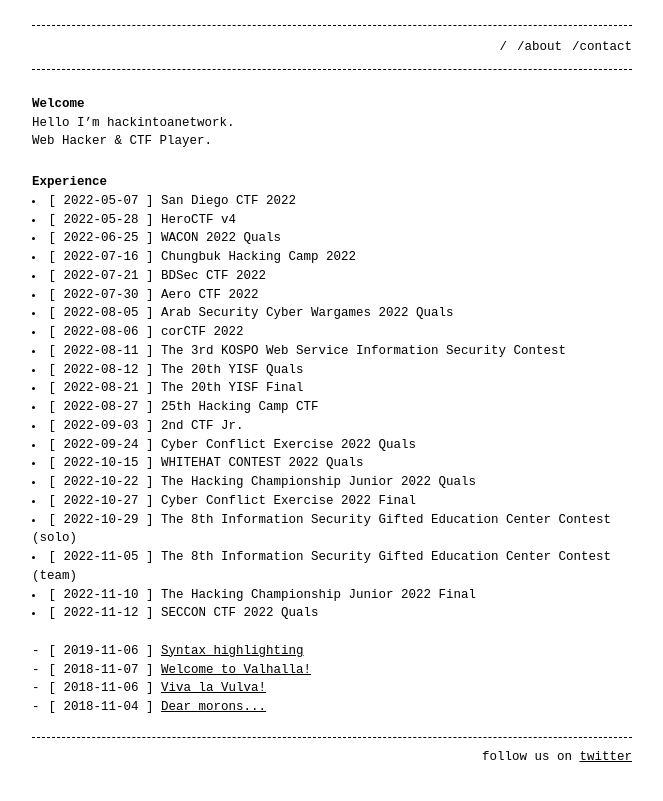
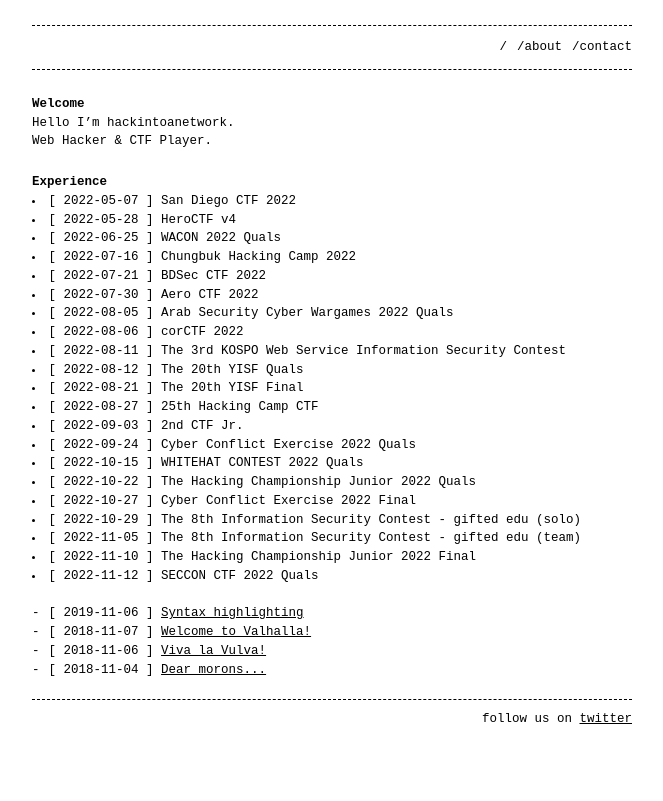
Before and after one commit to hackintoanetwork/hackintoanetwork.github.io, a Jekyll site: the page built from index.md, in a window 1280 px wide. Shown: the top 801 px of the page, without its empty margins (308-971 px from the left). Built offline with Jekyll 4.4.1, drawn with Linux system fonts in a browser that asks for light colours.

Commit message:
Update index.md

```diff
--- a/index.md
+++ b/index.md
@@ -28,7 +28,7 @@ Web Hacker & CTF Player.
 <li>[ 2022-10-15 ] WHITEHAT CONTEST 2022 Quals</li>
 <li>[ 2022-10-22 ] The Hacking Championship Junior 2022 Quals</li>
 <li>[ 2022-10-27 ] Cyber Conflict Exercise 2022 Final</li>
-<li>[ 2022-10-29 ] The 8th Information Security Gifted Education Center Contest (solo)</li>
-<li>[ 2022-11-05 ] The 8th Information Security Gifted Education Center Contest (team)</li>
+<li>[ 2022-10-29 ] The 8th Information Security Contest - gifted edu (solo)</li>
+<li>[ 2022-11-05 ] The 8th Information Security Contest - gifted edu (team)</li>
 <li>[ 2022-11-10 ] The Hacking Championship Junior 2022 Final</li>
 <li>[ 2022-11-12 ] SECCON CTF 2022 Quals</li>
```
